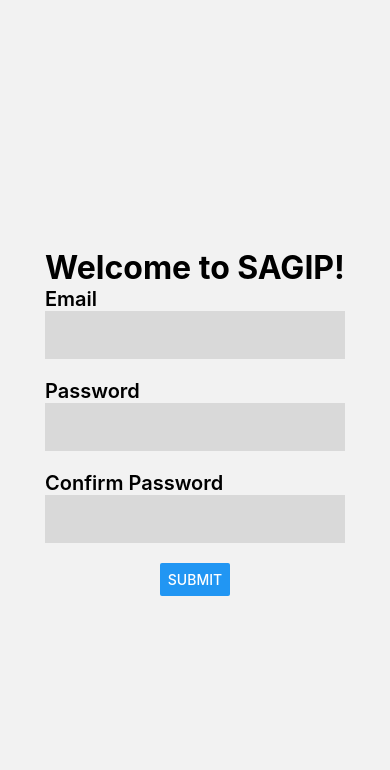
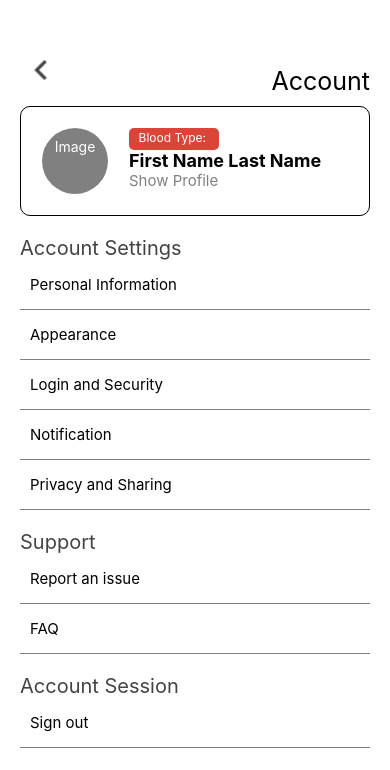
Before and after one commit to Cravun/Hackfest2023-M, a React Native app: screen /AccountSetting in a window 390 px wide. Shown: the top 770 px of the page. Built offline with nearby package versions, Linux system fonts and the light colour scheme.

Commit message:
Account Settings page done

```diff
--- a/App.js
+++ b/App.js
@@ -10,6 +10,7 @@ import { NavigationContainer } from "@react-navigation/native";
 // import { Request } from "./Request";
 import SignIn from "./pages/SignIn";
 import SignUp from "./pages/SignUp";
+import AccountSetting from "./pages/AccountSetting";
 import NavigationScreen from "./pages/NavigationScreen";
 
 //import Donate from "./pages/Donate";
@@ -51,6 +52,13 @@ function App() {
             headerShown: false,
           }}
         />
+        <Stack.Screen
+          name="AccountSetting"
+          component={AccountSetting}
+          options={{
+            headerShown: false,
+          }}
+        />
       </Stack.Navigator>
     </NavigationContainer>
   );
--- /dev/null
+++ b/pages/AccountSetting.js
@@ -0,0 +1,202 @@
+import React from "react";
+import {StyleSheet, Text, Linking, Button, ScrollView,
+  View, Image, TouchableOpacity,} from "react-native";
+import { useNavigation, useRoute } from "@react-navigation/native";
+import Profile from "./Profile";
+import Dashboard from "./Dashboard";
+
+export default function AccountSetting() {
+  const navigation = useNavigation();
+  const route = useRoute();
+
+  return (
+    <ScrollView style={{ paddingTop: 50, backgroundColor: "#fff", flex: 1 }}>
+      <View style={{ paddingHorizontal: 20 }}>
+
+
+        <View style={{width: "100%", justifyContent: "space-between",
+            alignItems: "baseline", flexDirection: "row",}}>
+          <TouchableOpacity onPress={() => navigation.navigate(Dashboard)}>
+          <View>
+          <Image
+          style={{ width: 40, height: 40 }}
+          source={require("../assets/BackButton.png")}/>
+          </View>
+          </TouchableOpacity>
+
+            <View style={{ alignItems: "flex-end",}}>
+                <Text style={{fontSize: 25, paddingBottom: 10}}>Account</Text>
+            </View>
+        </View>
+
+        <TouchableOpacity onPress={() => navigation.navigate(Profile)}>
+        <View style={{height: 110, width: '100%', borderRadius: 10,
+                    borderWidth: 0.5, color: "gray", flexDirection: "row",}}>
+            <View style={{flexDirection: "row", height: 66, width: 66,
+                        borderRadius: 66, backgroundColor: "gray", margin: 21,
+                        justifyContent: "center", alignContent: "center",}}>
+                <View >
+                    <Text style={{color: "white", textAlign: "center", margin: 10}}>Image</Text>
+                </View>
+            </View>
+
+            <View style={{flexDirection: "column", marginVertical: 21}}>
+                <View style={{height: 22, width: 90, backgroundColor: "#DD4438",
+                            borderRadius: 5}}>
+                    <Text style={{textAlign:"center", fontSize: 12,
+                                color: "white",marginVertical: 2}}>
+                        Blood Type: </Text>
+                </View>
+                <Text style={{fontSize: 18, fontWeight: "bold"}}>First Name Last Name</Text>
+                <Text style={{fontSize: 15, color: "gray"}}>Show Profile</Text>
+            </View>
+        </View>
+        </TouchableOpacity>
+
+        <Text style={[styles.setColor, {fontSize:20, paddingTop: 20}]}>
+            Account Settings</Text>
+
+        <TouchableOpacity>
+            <View style={AccountSettingButtons.container}>
+            <Text style={[styles.setFontSizeOne, {marginHorizontal: 10}]}>
+                Personal Information</Text>
+        </View>
+        </TouchableOpacity>
+        <TouchableOpacity>
+            <View style={AccountSettingButtons.container}>
+            <Text style={[styles.setFontSizeOne, {marginHorizontal: 10}]}>
+                Appearance</Text>
+        </View>
+        </TouchableOpacity>
+        <TouchableOpacity>
+            <View style={AccountSettingButtons.container}>
+            <Text style={[styles.setFontSizeOne, {marginHorizontal: 10}]}>
+                Login and Security</Text>
+        </View>
+        </TouchableOpacity>
+        <TouchableOpacity>
+            <View style={AccountSettingButtons.container}>
+            <Text style={[styles.setFontSizeOne, {marginHorizontal: 10}]}>
+                Notification</Text>
+        </View>
+        </TouchableOpacity>
+        <TouchableOpacity>
+            <View style={AccountSettingButtons.container}>
+            <Text style={[styles.setFontSizeOne, {marginHorizontal: 10}]}>
+                Privacy and Sharing</Text>
+        </View>
+        </TouchableOpacity>
+
+
+        <Text style={[styles.setColor, {fontSize:20, paddingTop: 20}]}>
+            Support</Text>
+
+        <TouchableOpacity>
+            <View style={AccountSettingButtons.container}>
+            <Text style={[styles.setFontSizeOne, {marginHorizontal: 10}]}>
+                Report an issue</Text>
+        </View>
+        </TouchableOpacity>
+        <TouchableOpacity>
+            <View style={AccountSettingButtons.container}>
+            <Text style={[styles.setFontSizeOne, {marginHorizontal: 10}]}>
+                FAQ</Text>
+        </View>
+        </TouchableOpacity>
+
+        <Text style={[styles.setColor, {fontSize:20, paddingTop: 20}]}>
+            Account Session</Text>
+
+        <TouchableOpacity>
+            <View style={AccountSettingButtons.container}>
+            <Text style={[styles.setFontSizeOne, {marginHorizontal: 10}]}>
+                Sign out</Text>
+        </View>
+        </TouchableOpacity>
+
+        </View>
+      <View style={{ width: "100%", height: 130 }}/>
+    </ScrollView>
+  );
+}
+
+const styles = StyleSheet.create({
+  container: {
+    flex: 1,
+    justifyContent: "center",
+    alignItems: "center",
+  },
+  setFontSizeOne: {
+    fontSize: 15, // Define font size here in Pixels
+  },
+  setFontSizeTwo: {
+    fontSize: 20, // Define font size here in Pixels
+    fontWeight: "bold",
+    letterSpacing: -0.4,
+  },
+  setFontSizeThree: {
+    fontSize: 25, // Define font size here in Pixels
+  },
+  setFontSizeFour: {
+    fontSize: 30, // Define font size here in Pixels
+  },
+  // Gray
+  setColor: {
+    color: "#434343",
+  },
+  // Red
+  setColor2: {
+    color: "#DD4438",
+  },
+});
+
+const AccountSettingButtons = StyleSheet.create({
+    container:{
+        height: 50,
+        width: '100%',
+        borderBottomWidth: 0.3,
+        borderColor: "gray",
+        justifyContent: "center",
+    }
+});
+
+const DonationButton = StyleSheet.create({
+  // I want to donate
+  Container1: {
+    backgroundColor: "#FFFFFF",
+    borderWidth: 0.5,
+    borderColor: "#FFFFFF",
+    shadowColor: "#000",
+    shadowOffset: {
+      width: 0,
+      height: 10,
+    },
+    shadowOpacity: 0.05,
+    shadowRadius: 10,
+    elevation: 10,
+    borderRadius: 10,
+    alignItems: "center",
+    justifyContent: "center",
+    height: 110,
+    width: 130,
+  },
+  // I need Blood
+  Container2: {
+    backgroundColor: "#DD4438", borderWidth: 0.5, borderColor: "#FFFFFF",
+    shadowColor: "#000",
+    shadowOffset: {
+      width: 0,
+      height: 10,
+    },
+    shadowOpacity: 0.05, shadowRadius: 10, elevation: 10, borderRadius: 10,
+    alignItems: "center", justifyContent: "center", height: 110, width: 130,
+  },
+  Button1: {
+    color: "#FFFFFF", fontWeight: "700", fontSize: 14,
+    position: "absolute", bottom: 10,
+  },
+  Button2: {
+    color: "#DD4438", fontWeight: "700", fontSize: 14,
+    position: "absolute", bottom: 10,
+  },
+});
--- a/pages/Dashboard.js
+++ b/pages/Dashboard.js
@@ -10,7 +10,7 @@ import {
   TouchableOpacity,
 } from "react-native";
 import { useNavigation, useRoute } from "@react-navigation/native";
-import Profile from "./Profile";
+import AccountSetting from "./AccountSetting";
 
 export default function Dashboard() {
   const navigation = useNavigation();
@@ -28,7 +28,7 @@ export default function Dashboard() {
           source={require("../assets/SAGIPLogo.png")}/>
           </View>
 
-          <TouchableOpacity onPress={() => navigation.navigate(Profile)}>
+          <TouchableOpacity onPress={() => navigation.navigate(AccountSetting)}>
             <View style={{ alignItems: "flex-end", height: 40, width: 40,
                         borderRadius: 40, backgroundColor: "gray"}}>
             </View>
--- a/pages/Donate.js
+++ b/pages/Donate.js
@@ -1,6 +1,6 @@
 import React from "react";
 import { StyleSheet, Text, Linking, Button, View, Image, TouchableOpacity } from "react-native";
-import Profile from "./Profile";
+import AccountSetting from "./AccountSetting";
 import { useNavigation, useRoute } from "@react-navigation/native";
 
 export default function Donate() {
@@ -16,7 +16,7 @@ export default function Donate() {
           <Text style={{ fontSize: 25, paddingBottom: 10,}}>Donate</Text>
           </View>
 
-          <TouchableOpacity onPress={() => navigation.navigate(Profile)}>
+          <TouchableOpacity onPress={() => navigation.navigate(AccountSetting)}>
             <View style={{ alignItems: "flex-end", height: 40, width: 40,
                         borderRadius: 40, backgroundColor: "gray"}}>
             </View>
--- a/pages/Learn.js
+++ b/pages/Learn.js
@@ -1,6 +1,6 @@
 import React from "react";
 import { StyleSheet, Text, Linking, Button, ScrollView,View, Image, TouchableOpacity } from "react-native";
-import Profile from "./Profile";
+import AccountSetting from "./AccountSetting";
 import { useNavigation, useRoute } from "@react-navigation/native";
 
 export default function Learn() {
@@ -16,7 +16,7 @@ export default function Learn() {
           <Text style={{ fontSize: 25, paddingBottom: 10,}}>Learn</Text>
           </View>
 
-          <TouchableOpacity onPress={() => navigation.navigate(Profile)}>
+          <TouchableOpacity onPress={() => navigation.navigate(AccountSetting)}>
             <View style={{ alignItems: "flex-end", height: 40, width: 40,
                         borderRadius: 40, backgroundColor: "gray"}}>
             </View>
--- a/pages/Profile.js
+++ b/pages/Profile.js
@@ -1,9 +1,9 @@
 import React from "react";
-import { StyleSheet, Text, Linking, Button, View, Image } from "react-native";
+import { StyleSheet, Text, Linking, Button, ScrollView,View, Image } from "react-native";
 
 export default function Profile() {
   return (
-    <View style={{ paddingTop: 50, flex: 1, }}>
+    <ScrollView style={{ paddingTop: 50, flex: 1, }}>
       <View style={{ paddingHorizontal: 20 }}>
         <Text style={[styles1.setFontSizeThree,{paddingBottom: 10}]}>Profile</Text>
 
@@ -65,54 +65,10 @@ export default function Profile() {
           </View>
 
         </View>
-        <View style={{ width: "100%", height: 25}}></View>
+        <View style={{ width: "100%", height: 75}}></View>
       </View>
 
-      <View
-        style={{
-          width: "100%", flex: 1, paddingTop: 5, flexDirection: "row",
-          justifyContent: "space-around", borderWidth: 0.5, shadowOpacity: 1,}}>
-
-        <View style={{alignItems: "center", justifyContent: "center",
-            height: 40,width: 80,}}>
-
-          <Text style={{ color: "red" }}>Home</Text>
-        </View>
-
-        <View
-          style={{
-            alignItems: "center",
-            justifyContent: "center",
-            height: 40,
-            width: 80,
-          }}
-        >
-          <Text style={{ color: "red" }}>Donate</Text>
-        </View>
-
-        <View
-          style={{
-            alignItems: "center",
-            justifyContent: "center",
-            height: 40,
-            width: 80,
-          }}
-        >
-          <Text style={{ color: "red" }}>Request</Text>
-        </View>
-
-        <View
-          style={{
-            alignItems: "center",
-            justifyContent: "center",
-            height: 40,
-            width: 80,
-          }}
-        >
-          <Text style={{ color: "red" }}>Learn</Text>
-        </View>
-      </View>
-    </View>
+    </ScrollView>
   );
 }
 
--- a/pages/Request.js
+++ b/pages/Request.js
@@ -1,6 +1,6 @@
 import React from "react";
 import { StyleSheet, Text, Linking, Button, View, Image, TouchableOpacity } from "react-native";
-import Profile from "./Profile";
+import AccountSetting from "./AccountSetting";
 import { useNavigation, useRoute } from "@react-navigation/native";
 
 export default function Request() {
@@ -16,7 +16,7 @@ export default function Request() {
           <Text style={{ fontSize: 25, paddingBottom: 10,}}>Request</Text>
           </View>
 
-          <TouchableOpacity onPress={() => navigation.navigate(Profile)}>
+          <TouchableOpacity onPress={() => navigation.navigate(AccountSetting)}>
             <View style={{ alignItems: "flex-end", height: 40, width: 40,
                         borderRadius: 40, backgroundColor: "gray"}}>
             </View>
```
Also changed, not shown: assets/BackButton.png (added).
